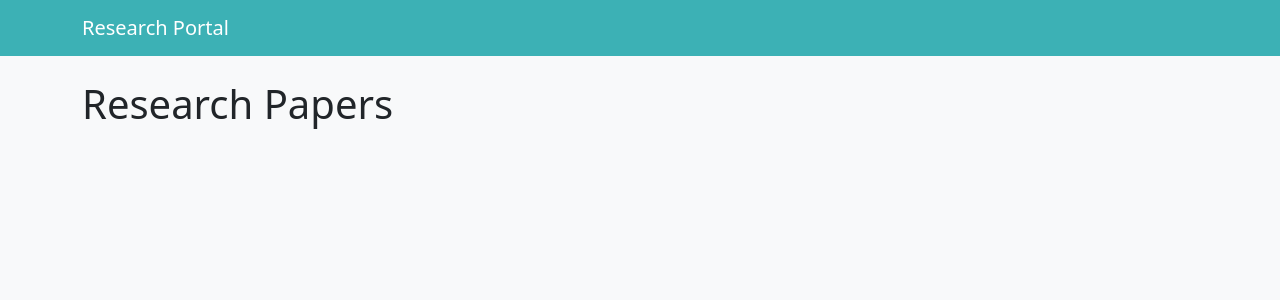
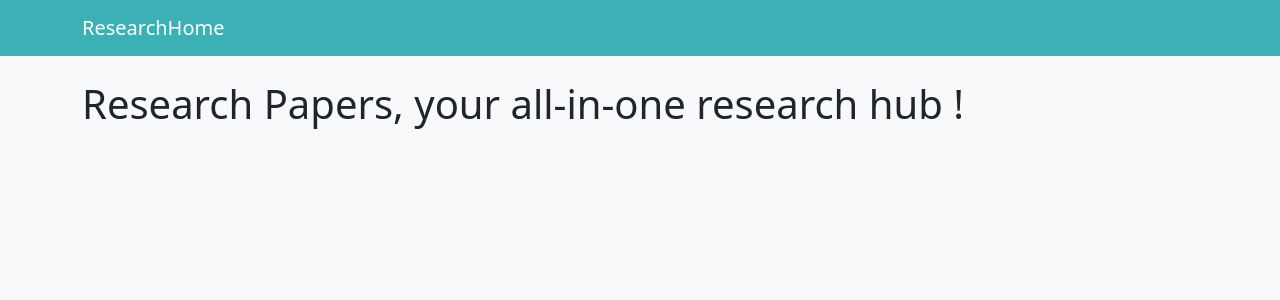
Before and after one commit to KYUNSSSS/ResearchHome, a Flask app: page / in a window 1280 px wide. Shown: the top 300 px of the page. Run offline with Flask 2, Linux system fonts and the light colour scheme; data that the repository does not hold is empty.

Commit message:
Update webname

```diff
--- a/templates/base.html
+++ b/templates/base.html
@@ -3,7 +3,7 @@
 <head>
     <meta charset="UTF-8">
     <meta name="viewport" content="width=device-width, initial-scale=1.0">
-    <title>Research Portal</title>
+    <title>ResearchHome</title>
     <link href="https://cdn.jsdelivr.net/npm/bootstrap@5.1.3/dist/css/bootstrap.min.css" rel="stylesheet">
     <style>
         body {
@@ -27,7 +27,7 @@
 <body>
     <nav class="navbar navbar-expand-lg navbar-dark mb-4">
         <div class="container">
-            <a class="navbar-brand" href="/">Research Portal</a>
+            <a class="navbar-brand" href="/">ResearchHome</a>
         </div>
     </nav>
 
--- a/templates/index.html
+++ b/templates/index.html
@@ -3,7 +3,7 @@
 {% block content %}
 <div class="row mb-4">
     <div class="col">
-        <h1>Research Papers</h1>
+        <h1>Research Papers, your all-in-one research hub !</h1>
         <div class="row">
             {% for paper in research_papers %}
             <div class="col-md-6 mb-4">
```
Also changed, not shown: README.md.
